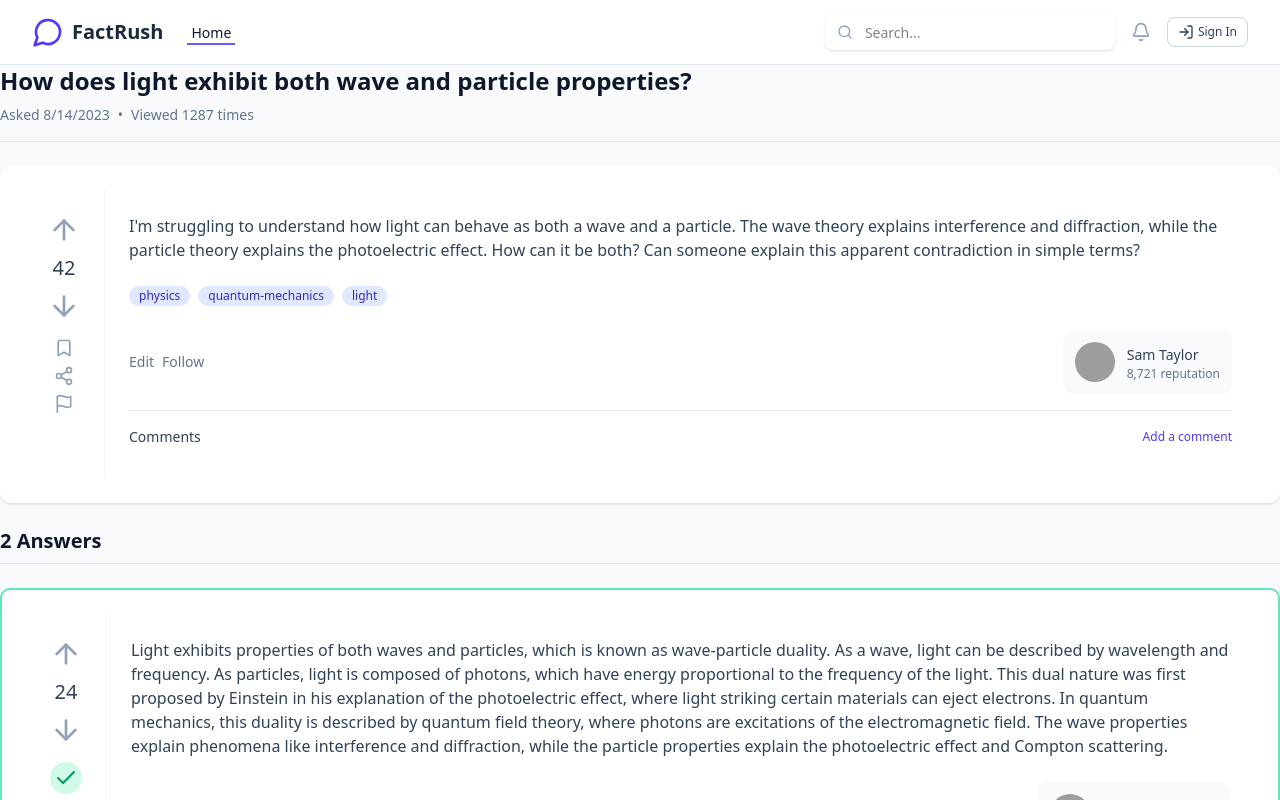
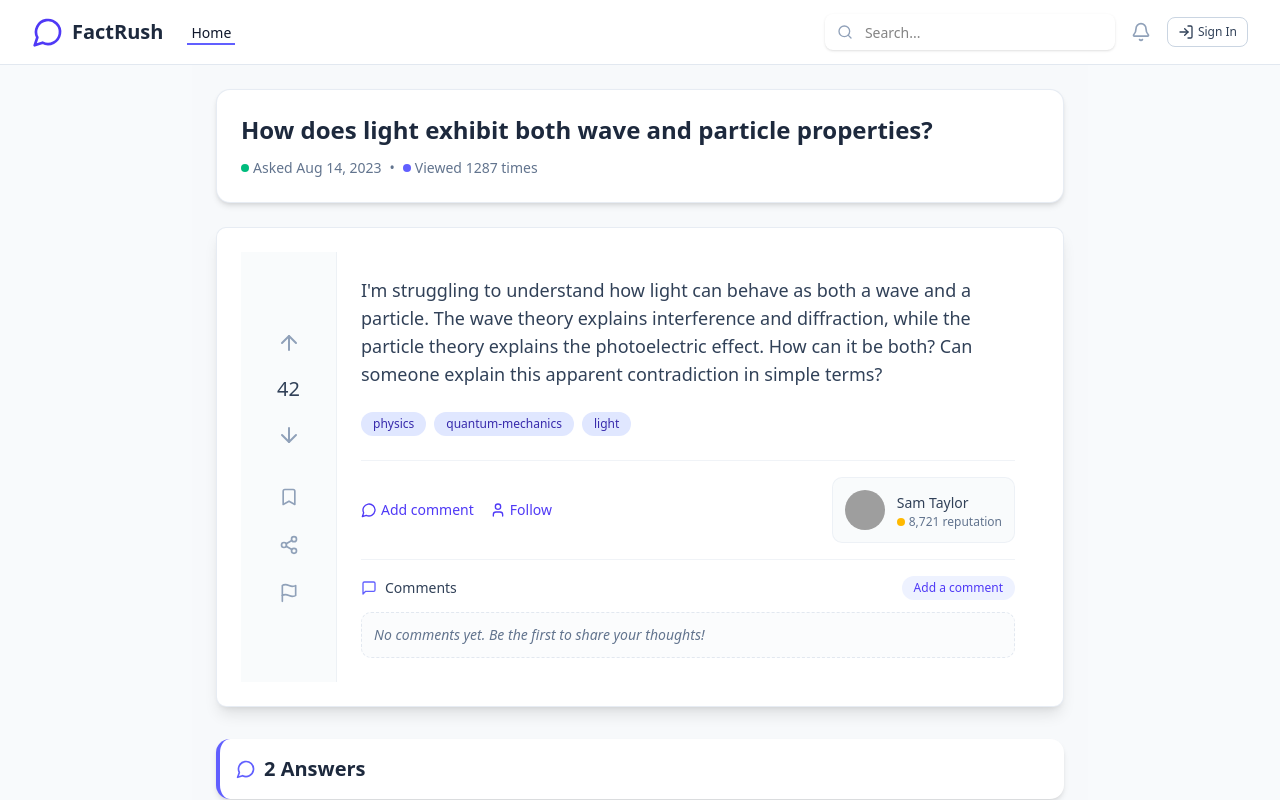
Before and after one commit to samdani91/Bose_Hackathon, a React (Vite) app in the folder frontend/: page /question/1 in a window 1280 px wide. Shown: the top 800 px of the page. Built offline with nearby package versions, Linux system fonts and the light colour scheme; grey boxes are pictures that could not be loaded.

Commit message:
beautification of Questiondetails is done

```diff
--- a/frontend/src/components/question/QuestionDetail.tsx
+++ b/frontend/src/components/question/QuestionDetail.tsx
@@ -1,5 +1,5 @@
 import { useState } from 'react';
-import { ArrowUp, ArrowDown, MessageSquare, Check, Bookmark, Share2, Flag, ThumbsUp, ThumbsDown } from 'lucide-react';
+import { ArrowUp, ArrowDown, MessageSquare, Check, Bookmark, Share2, Flag, ThumbsUp, ThumbsDown, MessageCircle, User } from 'lucide-react';
 import type { Question, Answer } from '../../types';
 import { Badge } from '../ui/Badge';
 import { Link } from '../ui/Link';
@@ -15,26 +15,39 @@ interface QuestionDetailProps {
 export const QuestionDetail = ({ question }: QuestionDetailProps) => {
   const [currentQuestion, setCurrentQuestion] = useState<Question>(question);
   const [isBookmarked, setIsBookmarked] = useState(false);
+  const [voteStatus, setVoteStatus] = useState<'up' | 'down' | null>(null);
 
   const handleVote = (type: 'up' | 'down') => {
-    const newVotes = type === 'up'
-      ? currentQuestion.votes + 1
-      : currentQuestion.votes - 1;
+    if (voteStatus === type) {
+      setCurrentQuestion({
+        ...currentQuestion,
+        votes: type === 'up' ? currentQuestion.votes - 1 : currentQuestion.votes + 1
+      });
+      setVoteStatus(null);
+      return;
+    }
+
+    let newVotes = currentQuestion.votes;
+    if (voteStatus === null) {
+      newVotes = type === 'up' ? newVotes + 1 : newVotes - 1;
+    } else {
+      newVotes = type === 'up' ? newVotes + 2 : newVotes - 2;
+    }
 
     setCurrentQuestion({
       ...currentQuestion,
       votes: newVotes
     });
+    setVoteStatus(type);
   };
 
   const handleAnswerSubmit = (answerText: string) => {
-    // In a real app, this would be an API call
     const newAnswer: Answer = {
       id: `answer-${Date.now()}`,
       body: answerText,
       createdAt: new Date().toISOString(),
       updatedAt: new Date().toISOString(),
-      authorId: '1', // Assuming current user
+      authorId: '1',
       author: {
         id: '1',
         username: 'current_user',
@@ -58,73 +71,123 @@ export const QuestionDetail = ({ question }: QuestionDetailProps) => {
     });
   };
 
+  interface FormatDateOptions {
+    year: 'numeric' | '2-digit';
+    month: 'numeric' | '2-digit' | 'long' | 'short' | 'narrow';
+    day: 'numeric' | '2-digit';
+  }
+
+  const formatDate = (dateString: string): string => {
+    const options: FormatDateOptions = { year: 'numeric', month: 'short', day: 'numeric' };
+    return new Date(dateString).toLocaleDateString(undefined, options);
+  };
+
   return (
-    <div className="space-y-6">
+    <div className="max-w-4xl mx-auto space-y-6 bg-slate-50/50 p-6">
       {/* Question header */}
-      <div className="border-b border-slate-200 pb-4">
-        <h1 className="text-2xl font-bold text-slate-900 mb-2">{currentQuestion.title}</h1>
+      <div className="bg-white rounded-xl shadow-md p-6 border border-slate-200/80 hover:border-slate-300 transition-colors">
+        <h1 className="text-2xl font-bold text-slate-800 mb-3">{currentQuestion.title}</h1>
         <div className="flex flex-wrap gap-2 items-center text-sm text-slate-500">
-          <span>Asked {new Date(currentQuestion.createdAt).toLocaleDateString()}</span>
+          <span className="flex items-center gap-1">
+            <span className="w-2 h-2 bg-emerald-500 rounded-full"></span>
+            Asked {formatDate(currentQuestion.createdAt)}
+          </span>
           <span>•</span>
-          <span>Viewed {currentQuestion.views} times</span>
+          <span className="flex items-center gap-1">
+            <span className="w-2 h-2 bg-indigo-500 rounded-full"></span>
+            Viewed {currentQuestion.views} times
+          </span>
         </div>
       </div>
 
       {/* Question and answers */}
-      <div className="grid grid-cols-1 gap-6">
+      <div className="grid grid-cols-1 gap-8">
         {/* Question */}
-        <Card>
+        <Card className="overflow-hidden shadow-lg border border-slate-200/80 hover:border-slate-300 transition-colors">
           <CardContent className="p-0">
-            <div className="flex">
+            <div className="flex flex-col md:flex-row">
               {/* Voting */}
-              <div className="p-6 flex flex-col items-center w-16 md:w-20">
+              <div className="md:p-6 p-4 flex md:flex-col flex-row justify-center items-center md:w-24 bg-slate-50/80 md:border-r border-b md:border-b-0 border-slate-200/50">
                 <button
-                  className="text-slate-400 hover:text-indigo-500 focus:outline-none transition-colors"
+                  className={`rounded-full p-2 transition-all ${voteStatus === 'up' ? 'bg-emerald-100 text-emerald-600 shadow-inner' : 'text-slate-400 hover:bg-slate-100 hover:text-emerald-500'}`}
                   onClick={() => handleVote('up')}
+                  aria-label="Upvote"
                 >
-                  <ArrowUp className="h-8 w-8" />
+                  <ArrowUp className="h-6 w-6" />
                 </button>
-                <span className="text-xl font-medium text-slate-700 my-2">{currentQuestion.votes}</span>
+                <span className={`text-xl font-medium mx-3 md:my-3 md:mx-0 ${voteStatus === 'up' ? 'text-emerald-600' : voteStatus === 'down' ? 'text-rose-600' : 'text-slate-700'}`}>
+                  {currentQuestion.votes}
+                </span>
                 <button
-                  className="text-slate-400 hover:text-slate-500 focus:outline-none transition-colors"
+                  className={`rounded-full p-2 transition-all ${voteStatus === 'down' ? 'bg-rose-100 text-rose-600 shadow-inner' : 'text-slate-400 hover:bg-slate-100 hover:text-rose-500'}`}
                   onClick={() => handleVote('down')}
+                  aria-label="Downvote"
                 >
-                  <ArrowDown className="h-8 w-8" />
+                  <ArrowDown className="h-6 w-6" />
                 </button>
+
+                <div className="hidden md:flex md:flex-col items-center mt-6 space-y-3">
                   <button
-                  className={`mt-4 text-slate-400 hover:text-amber-500 focus:outline-none transition-colors ${isBookmarked ? 'text-amber-500' : ''}`}
+                    className={`rounded-full p-2 transition-all ${isBookmarked ? 'bg-amber-100 text-amber-500 shadow-inner' : 'text-slate-400 hover:bg-slate-100 hover:text-amber-500'}`}
                     onClick={() => setIsBookmarked(!isBookmarked)}
+                    aria-label="Bookmark question"
                   >
                     <Bookmark className="h-5 w-5" />
                   </button>
-                <button className="mt-2 text-slate-400 hover:text-slate-500 focus:outline-none transition-colors">
+                  <button className="rounded-full p-2 text-slate-400 hover:bg-slate-100 hover:text-indigo-500 transition-all" aria-label="Share question">
                     <Share2 className="h-5 w-5" />
                   </button>
-                <button className="mt-2 text-slate-400 hover:text-rose-500 focus:outline-none transition-colors">
+                  <button className="rounded-full p-2 text-slate-400 hover:bg-slate-100 hover:text-rose-500 transition-all" aria-label="Report question">
                     <Flag className="h-5 w-5" />
                   </button>
                 </div>
+              </div>
 
               {/* Question content */}
-              <div className="flex-1 p-6 border-l border-slate-100">
+              <div className="flex-1 p-6 bg-white">
                 <div className="prose max-w-none text-slate-700">
-                  <p>{currentQuestion.body}</p>
+                  <p className="text-lg">{currentQuestion.body}</p>
                 </div>
 
                 <div className="mt-6 flex flex-wrap gap-2">
                   {currentQuestion.tags.map((tag, index) => (
-                    <Badge key={index} variant="primary" className="cursor-pointer hover:bg-indigo-200 transition-colors">
+                    <Badge key={index} variant="primary" className="cursor-pointer bg-indigo-100 text-indigo-700 hover:bg-indigo-200 transition-colors py-1 px-3 rounded-full">
                       {tag}
                     </Badge>
                   ))}
                 </div>
 
-                <div className="mt-6 flex justify-between items-center">
-                  <div className="flex space-x-2 text-sm">
-                    <button className="text-slate-500 hover:text-indigo-600">Edit</button>
-                    <button className="text-slate-500 hover:text-indigo-600">Follow</button>
+                <div className="md:hidden flex justify-center mt-6 space-x-6">
+                  <button
+                    className={`flex flex-col items-center ${isBookmarked ? 'text-amber-500' : 'text-slate-500'}`}
+                    onClick={() => setIsBookmarked(!isBookmarked)}
+                  >
+                    <Bookmark className="h-5 w-5" />
+                    <span className="text-xs mt-1">Save</span>
+                  </button>
+                  <button className="flex flex-col items-center text-slate-500">
+                    <Share2 className="h-5 w-5" />
+                    <span className="text-xs mt-1">Share</span>
+                  </button>
+                  <button className="flex flex-col items-center text-slate-500">
+                    <Flag className="h-5 w-5" />
+                    <span className="text-xs mt-1">Report</span>
+                  </button>
                 </div>
-                  <div className="flex items-center bg-slate-50 p-3 rounded-lg">
+
+                <div className="mt-6 pt-4 border-t border-slate-200/50 flex justify-between items-center flex-wrap gap-4">
+                  <div className="flex space-x-4">
+                    <button className="text-sm text-indigo-600 hover:text-indigo-800 flex items-center gap-1">
+                      <MessageCircle className="h-4 w-4" />
+                      <span>Add comment</span>
+                    </button>
+                    <button className="text-sm text-indigo-600 hover:text-indigo-800 flex items-center gap-1">
+                      <User className="h-4 w-4" />
+                      <span>Follow</span>
+                    </button>
+                  </div>
+
+                  <div className="flex items-center bg-slate-50/80 p-3 rounded-lg border border-slate-200/50 hover:border-indigo-100 transition-colors">
                     <div className="flex-shrink-0">
                       {currentQuestion.author.avatarUrl ? (
                         <img
@@ -142,20 +205,30 @@ export const QuestionDetail = ({ question }: QuestionDetailProps) => {
                       <Link to={`/user/${currentQuestion.author.id}`} className="text-sm font-medium text-slate-700 hover:text-indigo-600">
                         {currentQuestion.author.displayName}
                       </Link>
-                      <p className="text-xs text-slate-500">
+                      <p className="text-xs text-slate-500 flex items-center gap-1">
+                        <span className="inline-block w-2 h-2 bg-amber-400 rounded-full"></span>
                         {currentQuestion.author.reputation.toLocaleString()} reputation
                       </p>
                     </div>
                   </div>
                 </div>
 
-                {/* Comments would go here */}
-                <div className="mt-4 pt-4 border-t border-slate-200">
-                  <div className="flex justify-between items-center mb-2">
-                    <h3 className="text-sm font-medium text-slate-700">Comments</h3>
-                    <button className="text-xs text-indigo-600 hover:text-indigo-800">Add a comment</button>
+                {/* Comments */}
+                <div className="mt-4 pt-4 border-t border-slate-200/50">
+                  <div className="flex justify-between items-center mb-3">
+                    <h3 className="text-sm font-medium text-slate-700 flex items-center gap-2">
+                      <MessageSquare className="h-4 w-4 text-indigo-500" />
+                      Comments
+                    </h3>
+                    <button className="text-xs bg-indigo-50 text-indigo-600 hover:bg-indigo-100 px-3 py-1 rounded-full transition-colors">
+                      Add a comment
+                    </button>
                   </div>
-                  {/* Comment list would go here */}
+
+                  {/* Comment list placeholder */}
+                  <div className="text-sm text-slate-500 italic p-3 bg-slate-50/50 rounded-lg border border-dashed border-slate-200">
+                    No comments yet. Be the first to share your thoughts!
+                  </div>
                 </div>
               </div>
             </div>
@@ -163,8 +236,9 @@ export const QuestionDetail = ({ question }: QuestionDetailProps) => {
         </Card>
 
         {/* Answer count */}
-        <div className="border-b border-slate-200 pb-2">
-          <h2 className="text-xl font-bold text-slate-900">
+        <div className="bg-white p-4 rounded-xl shadow-md border-l-4 border-indigo-500 hover:border-indigo-600 transition-colors">
+          <h2 className="text-xl font-bold text-slate-800 flex items-center gap-2">
+            <MessageCircle className="h-5 w-5 text-indigo-500" />
             {currentQuestion.answers.length} {currentQuestion.answers.length === 1 ? 'Answer' : 'Answers'}
           </h2>
         </div>
@@ -173,9 +247,15 @@ export const QuestionDetail = ({ question }: QuestionDetailProps) => {
         <AnswerList answers={currentQuestion.answers} />
 
         {/* Answer form */}
-        <div className="bg-white shadow rounded-lg p-6">
-          <h3 className="text-lg font-medium text-slate-900 mb-4">Your Answer</h3>
+        <div className="bg-white shadow-lg rounded-xl p-6 border border-slate-200/80 hover:border-slate-300 transition-colors">
+          <h3 className="text-lg font-medium text-slate-800 mb-4 flex items-center gap-2">
+            <MessageCircle className="h-5 w-5 text-indigo-500" />
+            Your Answer
+          </h3>
           <AnswerForm onSubmit={handleAnswerSubmit} />
+          <div className="mt-4 text-xs text-slate-500 bg-slate-50/50 p-3 rounded border border-slate-200">
+            <p>Tips: Be clear and specific in your answer. Use examples if possible. Make sure to address all parts of the question.</p>
+          </div>
         </div>
       </div>
     </div>
```
Lines whose indentation alone changed are shown as unchanged.
